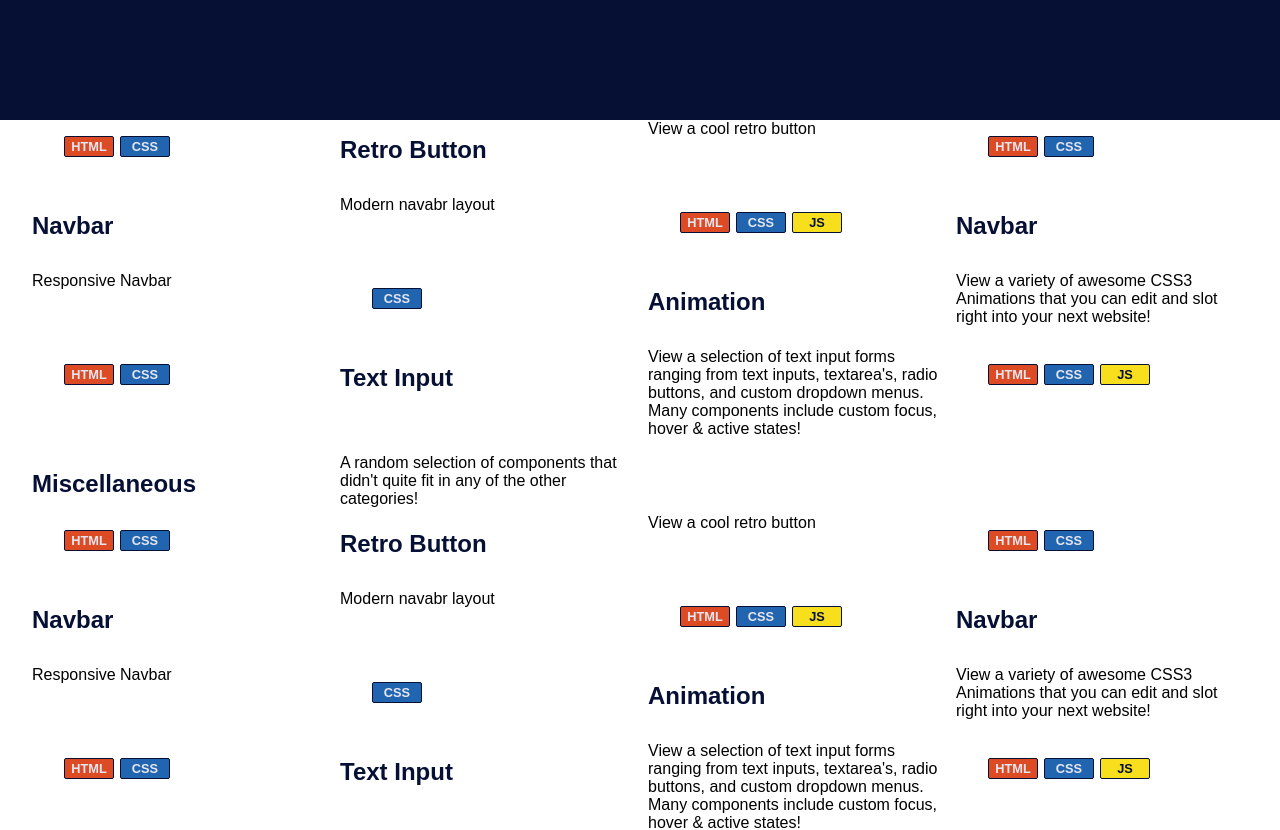
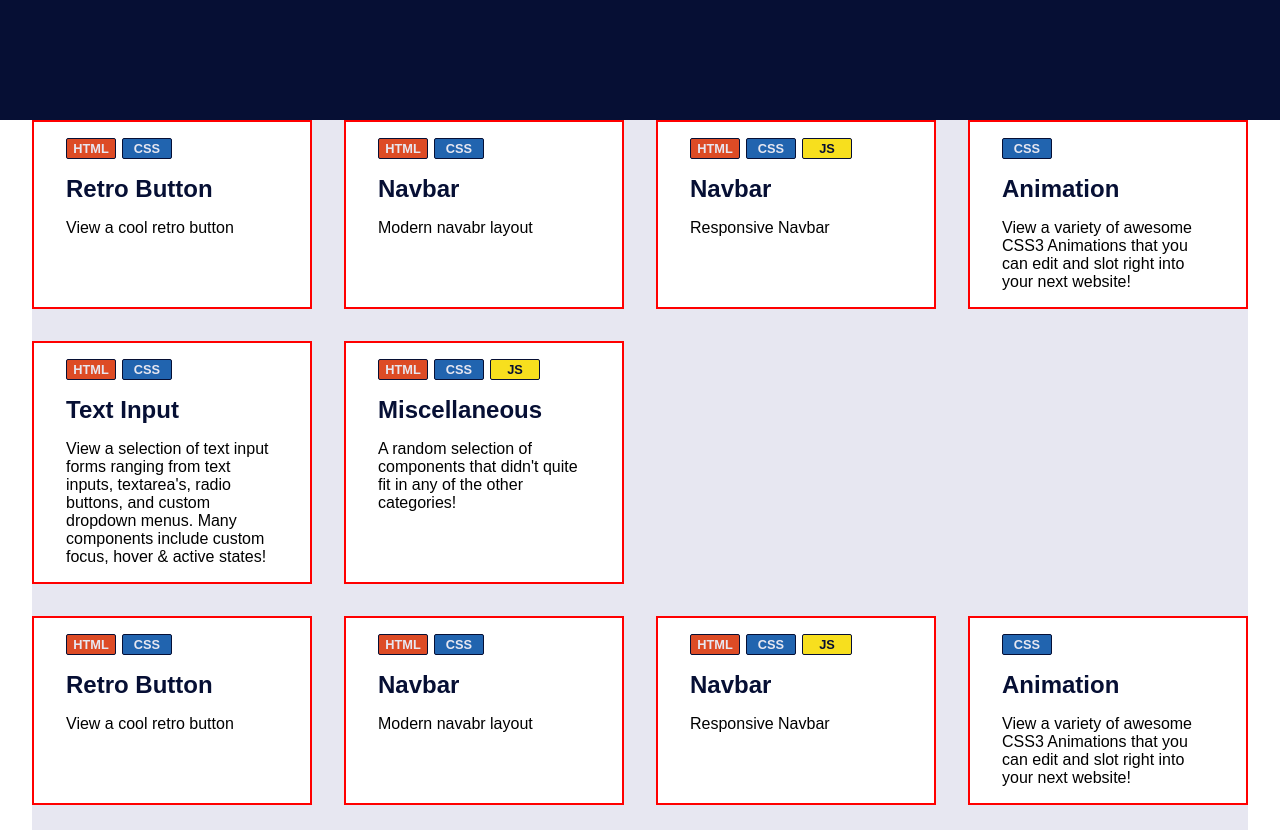
Before and after one commit to yusef-codes10/css-lab-vue, a Vue app: page / in a window 1280 px wide. Shown: the part 680-1510 px from the top of the page. Built offline with nearby package versions, Linux system fonts and the light colour scheme.

Commit message:
layout has been fixed

```diff
--- a/src/components/CardsComponent.vue
+++ b/src/components/CardsComponent.vue
@@ -9,13 +9,13 @@ defineProps({
 <template>
   <div class="card">
     <div class="langs-used">
-      <span v-for="lang in card.langsUsed" :key="lang" class="lang" :class="lang">
+      <span v-for="lang in card.langsUsed" :key="lang" class="lang" v-bind:class="lang">
         {{ lang.toUpperCase() }}
       </span>
     </div>
+    <h2 class="card-title">{{ card.cardTitle }}</h2>
+    <p>{{ card.cardDiscription }}</p>
   </div>
-  <h2 class="card-title">{{ card.cardTitle }}</h2>
-  <p>{{ card.cardDiscription }}</p>
 </template>
 
 <style scoped>
@@ -23,6 +23,7 @@ defineProps({
   background-color: var(--white-color);
   padding: 1rem 2rem;
   /* margin: 2rem; */
+  border: 2px red solid;
 }
 
 .langs-used {
--- a/src/components/CardsContainer.vue
+++ b/src/components/CardsContainer.vue
@@ -21,7 +21,8 @@ console.log(data)
     'button button animation icon'
     'button button textinput textinput'
     'miscellaneous miscellaneous modal modal';
-  gap: 1rem;
+  gap: 2rem;
   margin: 0 2rem;
+  background-color: var(--text-color);
 }
 </style>
```
